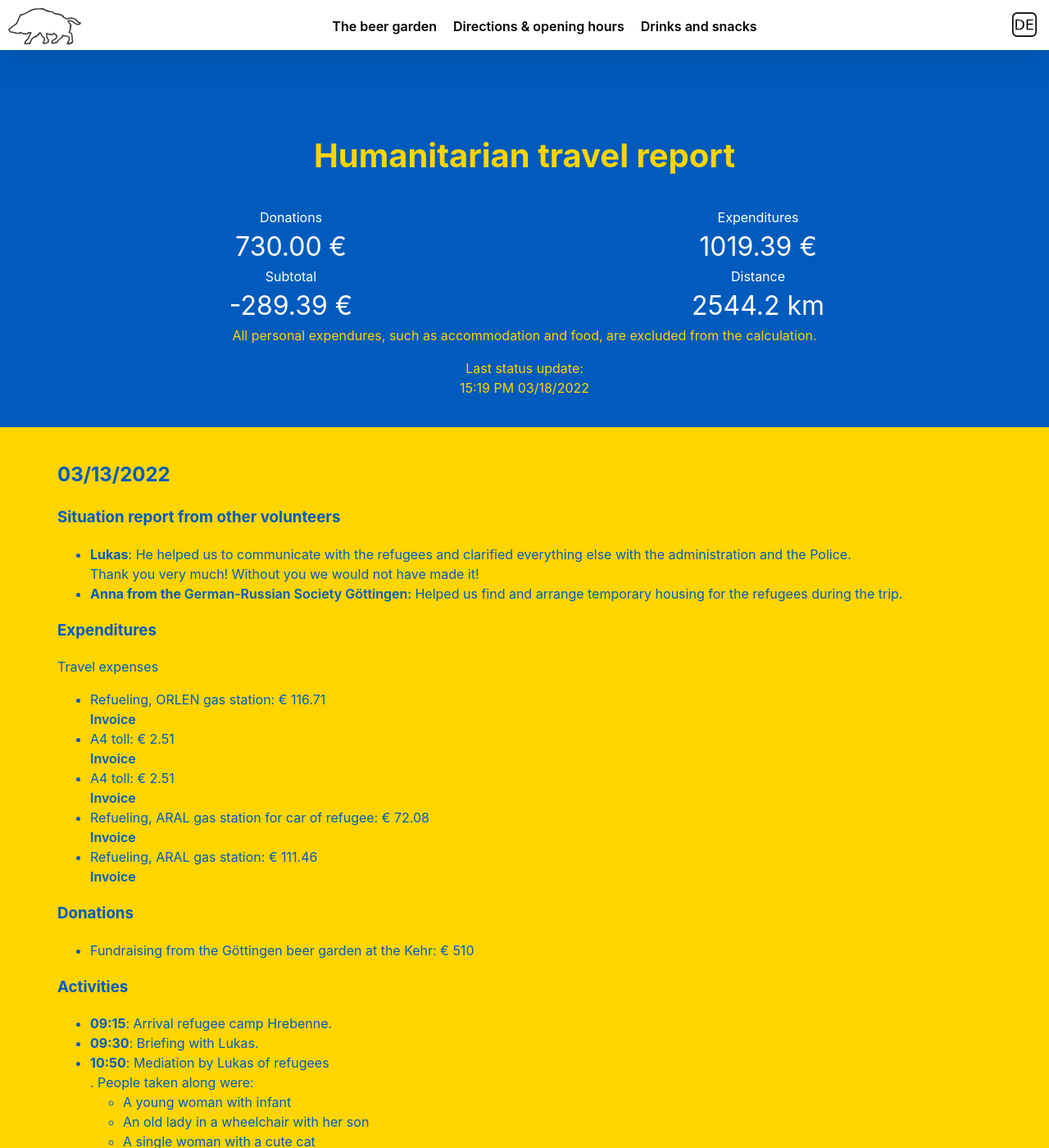
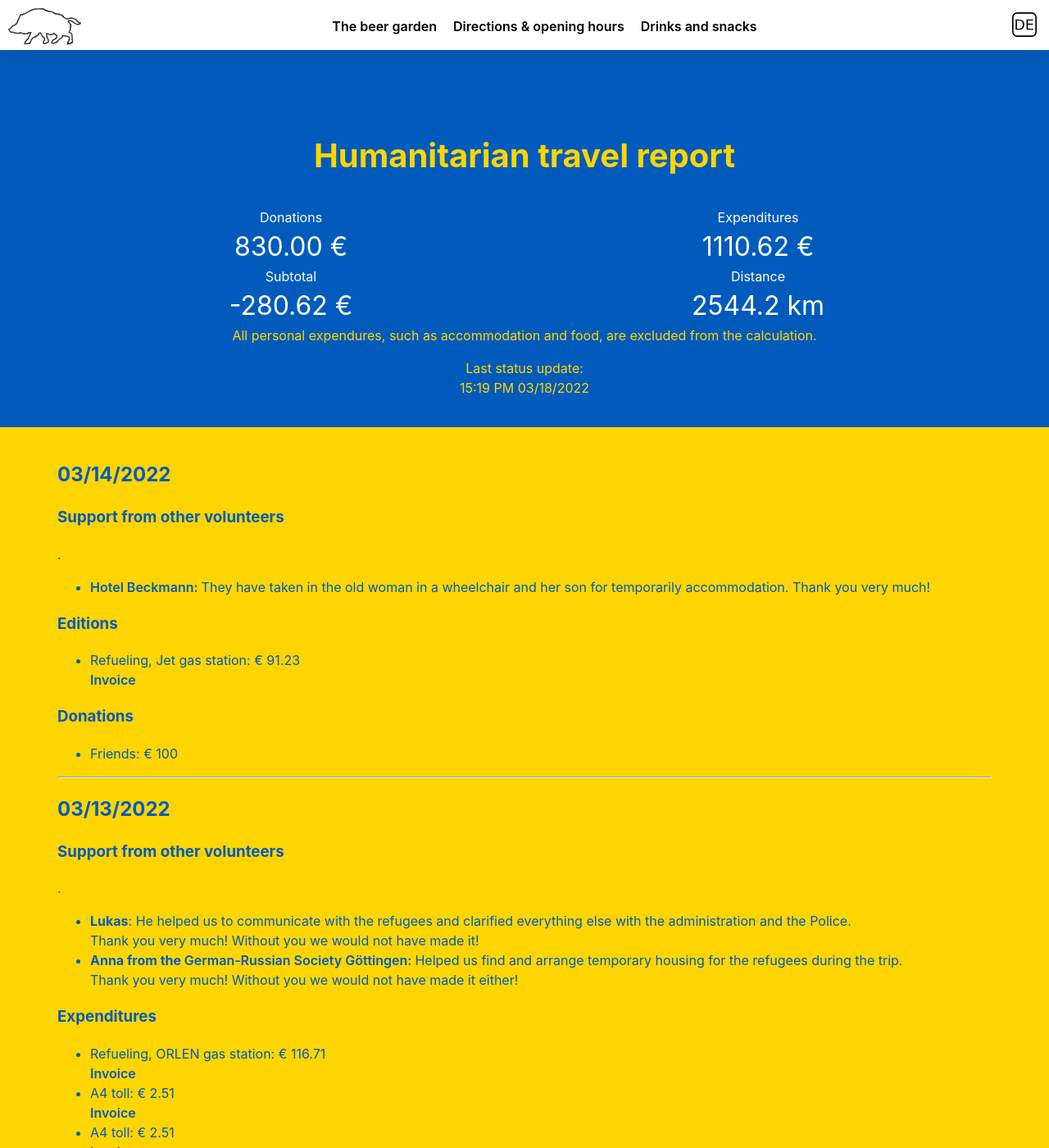
Before and after one commit to versable/kehr-website, a Jekyll site: the page built from en/ukraine.html, in a window 1280 px wide and 1400 px high. Shown: the whole window at 82% size. Built offline with Jekyll 4.4.1, drawn with Linux system fonts in a browser that asks for light colours; some of the changed text lies outside the part shown.

Commit message:
Add travel report for the 14th

```diff
--- a/en/ukraine.html
+++ b/en/ukraine.html
@@ -10,15 +10,15 @@ permalink: /en/ukraine/
         <ul class="tiles">
             <li>
                 Donations
-                <span>730.00 €</span>
+                <span>830.00 €</span>
             </li>
             <li>
                 Expenditures
-                <span>1019.39 €</span>
+                <span>1110.62 €</span>
             </li>
             <li>
                 Subtotal
-                <span>-289.39 €</span>
+                <span>-280.62 €</span>
             </li>
             <li>
                 Distance
@@ -35,8 +35,36 @@ permalink: /en/ukraine/
 </section>
 <section class="ukraine bottom">
     <div class="container">
+        <h2>03/14/2022</h2>
+        <h3>Support from other volunteers</h3>.
+        <ul>
+            <li>
+                <a href="https://www.hotel-beckmann.de" target="_blank">
+                    Hotel Beckmann:
+                </a>
+                They have taken in the old woman in a wheelchair and her son
+                for temporarily accommodation. Thank you very much!
+            </li>
+        </ul>
+        <h3>Editions</h3>
+        <ul>
+            <li>
+                Refueling, Jet gas station: € 91.23
+                <br>
+                <a href="/images/ukraine/gas_03-14_13-04.jpg" target="_blank">
+                    Invoice
+                </a>
+            </li>
+        </ul>
+        <h3>Donations</h3>
+        <ul>
+            <li>
+                Friends: € 100
+            </li>
+        </ul>
+        <hr>
         <h2>03/13/2022</h2>
-        <h3>Situation report from other volunteers</h3>
+        <h3>Support from other volunteers</h3>.
         <ul>
             <li>
                 <b>Lukas</b>:
@@ -51,11 +79,12 @@ permalink: /en/ukraine/
                     </a>
                 </b>
                 Helped us find and arrange temporary housing for the refugees
-                during the trip.
+                during the trip.<br>
+                Thank you very much! Without you we would not have made it
+                either!
             </li>
         </ul>
         <h3>Expenditures</h3>
-        Travel expenses
         <ul>
             <li>
                 Refueling, ORLEN gas station: € 116.71
@@ -132,7 +161,7 @@ permalink: /en/ukraine/
         </ul>
         <hr>
         <h2>03/12/2022</h2>
-        <h3>Situation report from other volunteers</h3>
+        <h3>Support from other volunteers</h3>.
         <ul>
             <li>
                 <b>Anna</b>:
@@ -153,7 +182,6 @@ permalink: /en/ukraine/
             </li>
         </ul>
         <h3>Expenditures</h3>
-        Travel expenses
         <ul>
             <li>
                 Refueling, OSLO gas station: € 94.10
@@ -212,7 +240,7 @@ permalink: /en/ukraine/
         </ul>
         <hr>
         <h2>03/11/2022</h2>
-        <h3>Situation report from other volunteers</h3>
+        <h3>Support from other volunteers</h3>.
         <ul>
             <li>
                 <b>Lukas</b>:
```
Also changed, not shown: ukraine.html (+34 -6 lines).
